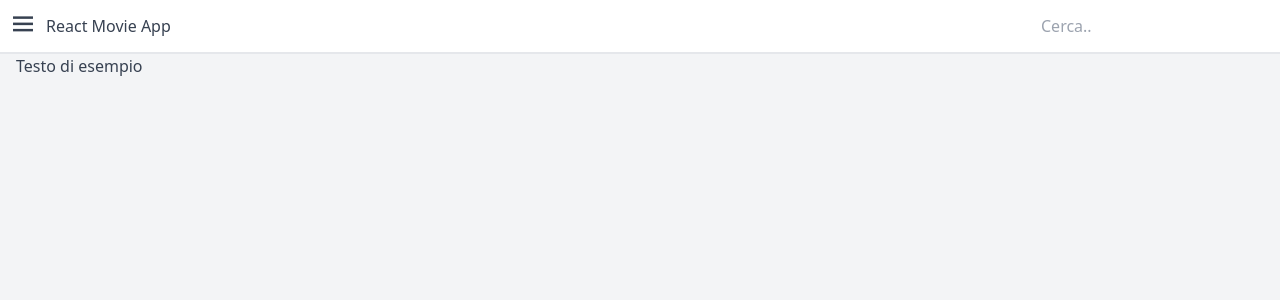
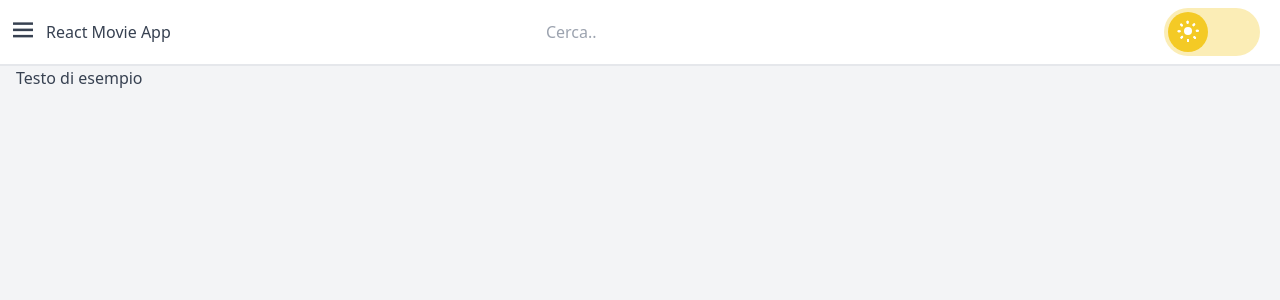
Before and after one commit to omarrachid98/react-movie-app, a React (Create React App) app: page / in a window 1280 px wide. Shown: the top 300 px of the page. Built offline with nearby package versions, Linux system fonts and the light colour scheme.

Commit message:
feat: added dark mode toggle (only css for now)

```diff
--- /dev/null
+++ b/src/components/dark-mode/dark-mode.tsx
@@ -0,0 +1,23 @@
+const DarkMode = () => {
+    return (
+        <label htmlFor="theme" className="theme">
+            <span className="theme__toggle-wrap">
+                <input id="theme" className="theme__toggle" type="checkbox" role="switch" name="theme" value="dark" />
+                <span className="theme__fill"></span>
+                <span className="theme__icon">
+                    <span className="theme__icon-part"></span>
+                    <span className="theme__icon-part"></span>
+                    <span className="theme__icon-part"></span>
+                    <span className="theme__icon-part"></span>
+                    <span className="theme__icon-part"></span>
+                    <span className="theme__icon-part"></span>
+                    <span className="theme__icon-part"></span>
+                    <span className="theme__icon-part"></span>
+                    <span className="theme__icon-part"></span>
+                </span>
+            </span>
+        </label>
+    )
+}
+
+export default DarkMode;
--- a/src/components/navbar/navbar.tsx
+++ b/src/components/navbar/navbar.tsx
@@ -1,4 +1,5 @@
 import { ReactEventHandler, useState } from "react";
+import DarkMode from "../dark-mode/dark-mode";
 
 const Navbar = ({handleSidebarOpen} : {handleSidebarOpen: ReactEventHandler}) => {
 
@@ -23,6 +24,11 @@ const Navbar = ({handleSidebarOpen} : {handleSidebarOpen: ReactEventHandler}) =>
                     placeholder="Cerca.."
                 />
             </div>
+
+            <div>
+                <DarkMode />
+            </div>
+
         </header>
     )
 }
--- a/src/index.css
+++ b/src/index.css
@@ -13,3 +13,210 @@ code {
   font-family: source-code-pro, Menlo, Monaco, Consolas, 'Courier New',
     monospace;
 }
+
+/* Default */
+.theme {
+  display: flex;
+  align-items: center;
+  -webkit-tap-highlight-color: transparent;
+  cursor: pointer;
+}
+
+.theme__fill,
+.theme__icon {
+  transition: 0.3s;
+}
+
+.theme__fill {
+  background-color: var(--bg);
+  display: block;
+  mix-blend-mode: difference;
+  position: fixed;
+  inset: 0;
+  height: 100%;
+  transform: translateX(-100%);
+}
+
+.theme__icon,
+.theme__toggle {
+  z-index: 1;
+}
+
+.theme__icon,
+.theme__icon-part {
+  position: absolute;
+}
+
+.theme__icon {
+  display: block;
+  top: 0.7em;
+  left: 1em;
+  width: 1em;
+  height: 1.5em;
+}
+
+.theme__icon-part {
+  border-radius: 50%;
+  box-shadow: 0.4em -0.4em 0 0.5em hsl(0,0%,100%) inset;
+  top: calc(50% - 0.5em);
+  left: calc(50% - 0.5em);
+  width: 1em;
+  height: 1em;
+  transition: box-shadow var(--transDur) ease-in-out,
+		opacity var(--transDur) ease-in-out,
+		transform var(--transDur) ease-in-out;
+  transform: scale(0.5);
+}
+
+.theme__icon-part ~ .theme__icon-part {
+  background-color: hsl(0,0%,100%);
+  border-radius: 0.05em;
+  top: 50%;
+  left: calc(50% - 0.05em);
+  transform: rotate(0deg) translateY(0.5em);
+  transform-origin: 50% 0;
+  width: 0.1em;
+  height: 0.2em;
+}
+
+.theme__icon-part:nth-child(3) {
+  transform: rotate(45deg) translateY(0.45em);
+}
+
+.theme__icon-part:nth-child(4) {
+  transform: rotate(90deg) translateY(0.45em);
+}
+
+.theme__icon-part:nth-child(5) {
+  transform: rotate(135deg) translateY(0.45em);
+}
+
+.theme__icon-part:nth-child(6) {
+  transform: rotate(180deg) translateY(0.45em);
+}
+
+.theme__icon-part:nth-child(7) {
+  transform: rotate(225deg) translateY(0.45em);
+}
+
+.theme__icon-part:nth-child(8) {
+  transform: rotate(270deg) translateY(0.5em);
+}
+
+.theme__icon-part:nth-child(9) {
+  transform: rotate(315deg) translateY(0.5em);
+}
+
+.theme__label,
+.theme__toggle,
+.theme__toggle-wrap {
+  position: relative;
+}
+
+.theme__toggle,
+.theme__toggle:before {
+  display: block;
+}
+
+.theme__toggle {
+  background-color: hsl(48,90%,85%);
+  border-radius: 25% / 50%;
+  box-shadow: 0 0 0 0.125em var(--primaryT);
+  padding: 0.25em;
+  width: 6em;
+  height: 3em;
+  -webkit-appearance: none;
+  appearance: none;
+  transition: background-color var(--transDur) ease-in-out,
+		box-shadow 0.15s ease-in-out,
+		transform var(--transDur) ease-in-out;
+}
+
+.theme__toggle:before {
+  background-color: hsl(48,90%,55%);
+  border-radius: 50%;
+  content: "";
+  width: 2.5em;
+  height: 2.5em;
+  transition: 0.3s;
+}
+
+.theme__toggle:focus {
+  box-shadow: 0 0 0 0.125em var(--primary);
+  outline: transparent;
+}
+
+/* Checked */
+.theme__toggle:checked {
+  background-color: hsl(198,90%,15%);
+}
+
+.theme__toggle:checked:before,
+.theme__toggle:checked ~ .theme__icon {
+  transform: translateX(3em);
+}
+
+.theme__toggle:checked:before {
+  background-color: hsl(198,90%,55%);
+}
+
+.theme__toggle:checked ~ .theme__fill {
+  transform: translateX(0);
+}
+
+.theme__toggle:checked ~ .theme__icon .theme__icon-part:nth-child(1) {
+  box-shadow: 0.2em -0.2em 0 0.2em hsl(0,0%,100%) inset;
+  transform: scale(1);
+  top: 0.2em;
+  left: -0.2em;
+}
+
+.theme__toggle:checked ~ .theme__icon .theme__icon-part ~ .theme__icon-part {
+  opacity: 0;
+}
+
+.theme__toggle:checked ~ .theme__icon .theme__icon-part:nth-child(2) {
+  transform: rotate(45deg) translateY(0.8em);
+}
+
+.theme__toggle:checked ~ .theme__icon .theme__icon-part:nth-child(3) {
+  transform: rotate(90deg) translateY(0.8em);
+}
+
+.theme__toggle:checked ~ .theme__icon .theme__icon-part:nth-child(4) {
+  transform: rotate(135deg) translateY(0.8em);
+}
+
+.theme__toggle:checked ~ .theme__icon .theme__icon-part:nth-child(5) {
+  transform: rotate(180deg) translateY(0.8em);
+}
+
+.theme__toggle:checked ~ .theme__icon .theme__icon-part:nth-child(6) {
+  transform: rotate(225deg) translateY(0.8em);
+}
+
+.theme__toggle:checked ~ .theme__icon .theme__icon-part:nth-child(7) {
+  transform: rotate(270deg) translateY(0.8em);
+}
+
+.theme__toggle:checked ~ .theme__icon .theme__icon-part:nth-child(8) {
+  transform: rotate(315deg) translateY(0.8em);
+}
+
+.theme__toggle:checked ~ .theme__icon .theme__icon-part:nth-child(9) {
+  transform: rotate(360deg) translateY(0.8em);
+}
+
+.theme__toggle-wrap {
+  margin: 0 0.75em;
+}
+
+@supports selector(:focus-visible) {
+  .theme__toggle:focus {
+    box-shadow: 0 0 0 0.125em var(--primaryT);
+  }
+
+  .theme__toggle:focus-visible {
+    box-shadow: 0 0 0 0.125em var(--primary);
+  }
+}
```
Also changed, not shown: test.html (deleted, +0 -53 lines).
